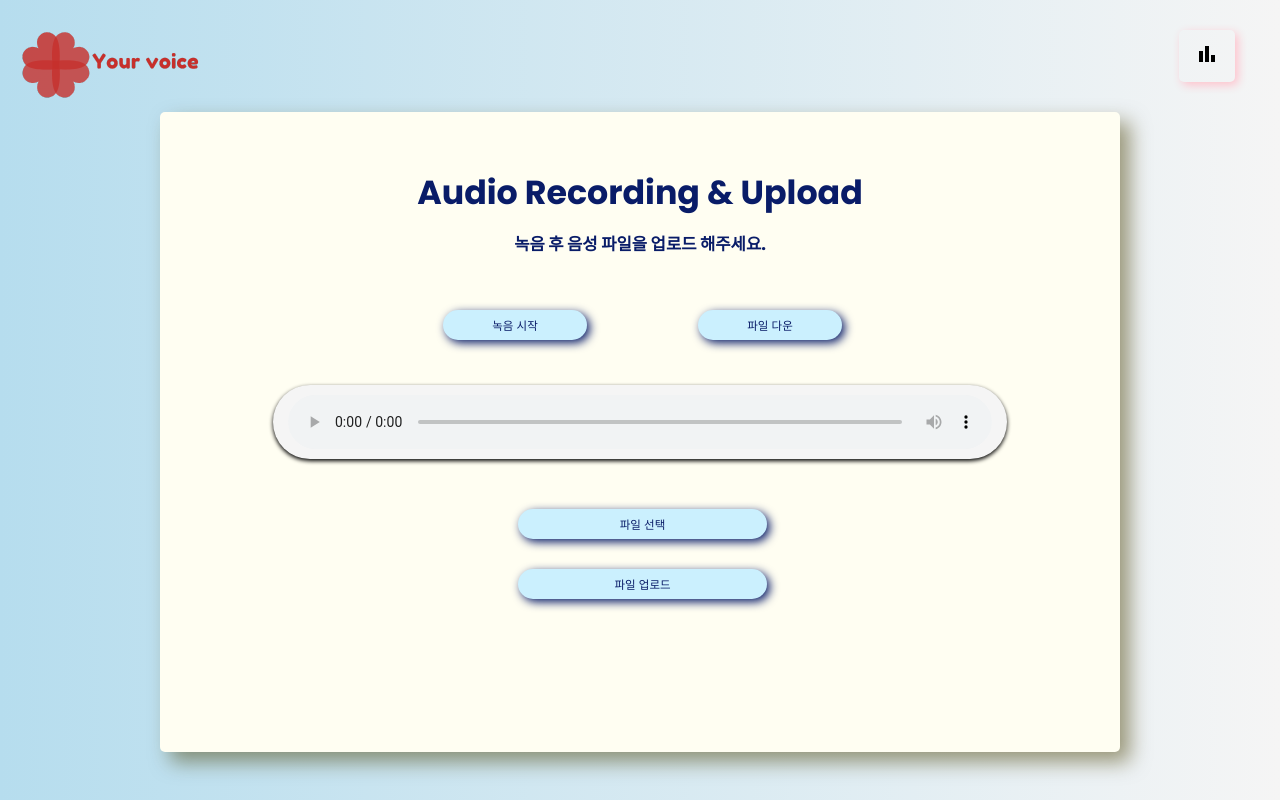
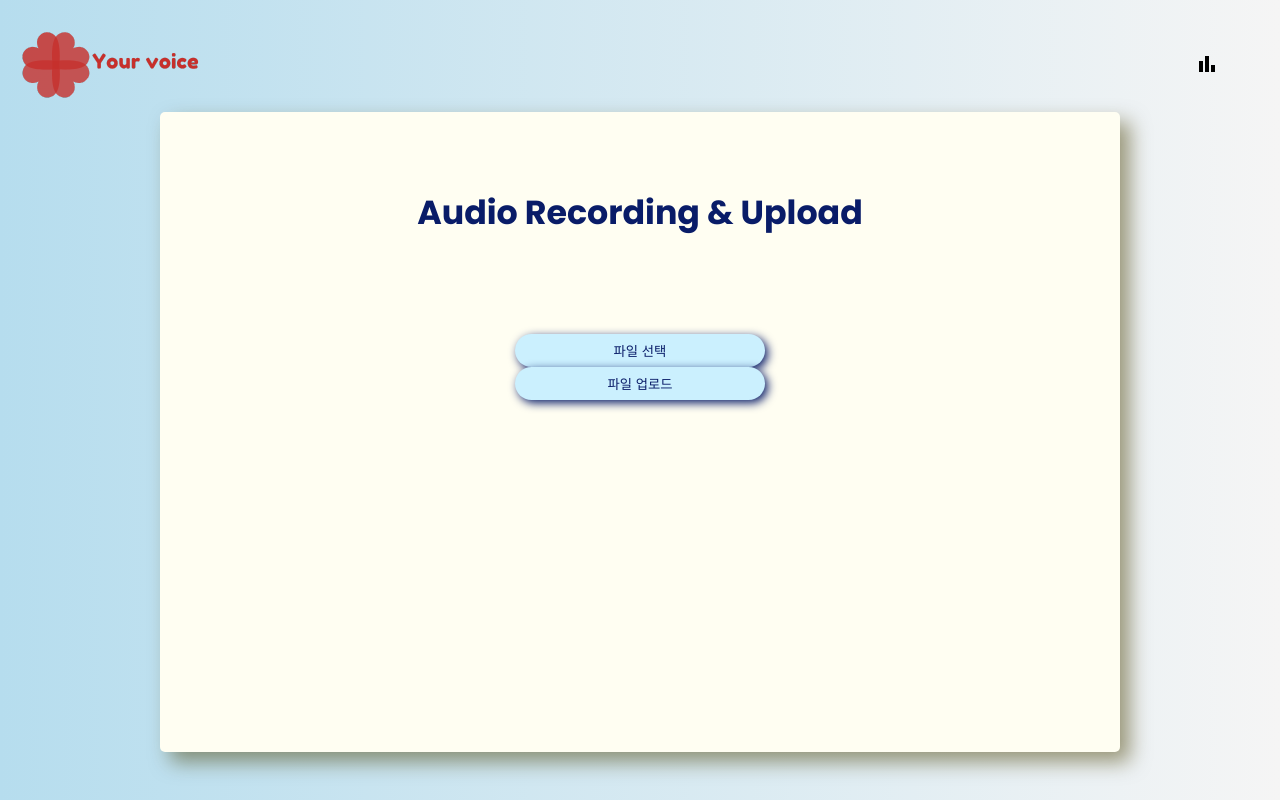
Before and after one commit to Soojong94/SilJeon, a React (Create React App) app in the folder your_voice/front/: page /coughUd in a window 1280 px wide. Built offline with nearby package versions, Linux system fonts and the light colour scheme.

Commit message:
호호커밋

```diff
--- a/your_voice/front/src/my_page/my_page.css
+++ b/your_voice/front/src/my_page/my_page.css
@@ -69,7 +69,7 @@ body {
   margin: auto;
 }
 
-button {
+/* button {
   margin: 5px 5px 25px 10px;
   padding: 1% 3%;
   background-color: rgb(203, 240, 254);
@@ -88,7 +88,7 @@ button {
 
   box-shadow: 3px 3px 10px;
 
-}
+} */
 
 button:hover {
   background-color: transparent;
--- a/your_voice/front/src/upload2/bothload.css
+++ b/your_voice/front/src/upload2/bothload.css
@@ -28,9 +28,10 @@
 
 .udH1 {
 
+
     color: rgb(9, 28, 104);
     font-size: 2.6vw;
-    margin: 30px 0 10px 0;
+    margin: 50px 0 10px 0;
 }
 
 .udh2 {
@@ -56,7 +57,7 @@
 }
 .input-container{
 
-    margin-top: 4%;
+    margin-top: 10%;
     display: flex;
 
     align-items: center;
@@ -73,7 +74,12 @@
 
 
 }
+.selectedfileName{
 
+    color: rgb(9, 28, 104);
+    font-size: 1vw;
+
+}
 .error-message {
     color: rgb(98, 6, 6);
     font-weight: bold;
@@ -89,26 +95,12 @@
     border-radius: 5vw;
     font-size: 0.9wv;
     width: 26%;
-
     color: rgb(9, 28, 104);
     box-shadow: 3px 3px 10px;
 
 }
 
-.record-btn,.btnUd {
 
-    background-color: rgb(203, 240, 254);
-    border: none;
-    padding: 7px 15px;
-    cursor: pointer;
-    border-radius: 5vw;
-    font-size: 0.9vw;
-    width: 15%;
-
-    color: rgb(9, 28, 104);
-    box-shadow: 3px 3px 10px;
-
-}
 
 .record-btn:hover,
 .inputbtn:hover,
--- a/your_voice/front/src/upload2/coughUd.jsx
+++ b/your_voice/front/src/upload2/coughUd.jsx
@@ -1,86 +1,17 @@
 import React, { useState, useRef } from 'react';
 import { useNavigate } from 'react-router-dom';
-import Recorder from 'recorder-js';
-import WavEncoder from 'wav-encoder';
 import './bothload.css';
 import MenuBar from '../Route/menu';
 
 const CoughUd = () => {
     const [selectedFile, setSelectedFile] = useState(null);
-    const [audioBlob, setAudioBlob] = useState(null);
-    const [recording, setRecording] = useState(false);
-    const [recorder, setRecorder] = useState(null);
     const [message, setMessage] = useState('');
     const inputBtn = useRef(null);
-    const audioRef = useRef(null);
-    const timerRef = useRef(null);
-    const audioContextRef = useRef(new (window.AudioContext || window.webkitAudioContext)());
     const navigate = useNavigate();
 
     const handleFileChange = (event) => {
-        setSelectedFile(event.target.files[0]);
-    };
-
-    const startRecording = async () => {
-        setMessage('');
-        try {
-            const stream = await navigator.mediaDevices.getUserMedia({ audio: true });
-            const audioContext = new (window.AudioContext || window.webkitAudioContext)();
-            const workletNode = audioContext.createScriptProcessor(4096, 1, 1);
-            workletNode.connect(audioContext.destination);
-            const newRecorder = new Recorder(audioContext, {
-                workletNode: workletNode
-            });
-
-            newRecorder.init(stream);
-            newRecorder.start().then(() => {
-                setRecording(true);
-                setRecorder(newRecorder);
-
-
-            });
-        } catch (err) {
-            console.error('음성 녹음 중 오류가 발생했습니다:', err);
-            alert('음성 녹음 중 오류가 발생했습니다.');
-        }
-    };
-
-    const stopRecording = async () => {
-        if (recorder && recording) {
-            try {
-                const { buffer } = await recorder.stop();
-                const wavData = await WavEncoder.encode({
-                    sampleRate: audioContextRef.current.sampleRate,
-                    channelData: buffer
-                });
-                const wavBlob = new Blob([new DataView(wavData)], { type: 'audio/wav' });
-                setAudioBlob(wavBlob);
-                const audioURL = URL.createObjectURL(wavBlob);
-                audioRef.current.src = audioURL;
-
-            } catch (err) {
-                console.error('녹음 중지 오류가 발생했습니다:', err);
-                alert('녹음 중지 오류가 발생했습니다.');
-            } finally {
-                setRecording(false);
-                clearTimeout(timerRef.current);
-            }
-        }
-    };
-
-    const downloadAudio = () => {
-        if (audioBlob) {
-            const url = URL.createObjectURL(audioBlob);
-            const a = document.createElement('a');
-            a.style.display = 'none';
-            a.href = url;
-            a.download = 'recorded_audio.wav';
-            document.body.appendChild(a);
-            a.click();
-            URL.revokeObjectURL(url);
-            setMessage('');
-        } else {
-            setMessage('녹음 파일이 없습니다.');
+        if (event.target.files.length > 0) {
+            setSelectedFile(event.target.files[0]);
         }
     };
 
@@ -98,17 +29,10 @@ const CoughUd = () => {
             <div className='up_box'>
                 {message && <p className='message'>{message}</p>}
                 <h1 className='udH1'>Audio Recording & Upload</h1>
-                <h2 className='udh2'>녹음 후 음성 파일을 업로드 해주세요.</h2>
-                <div className="record-container">
-                    <button className='record-btn' onClick={recording ? stopRecording : startRecording}>
-                        {recording ? '녹음 중지' : '녹음 시작'}
-                    </button>
-                    <button className='btnUd' onClick={downloadAudio} disabled={!audioBlob}>파일 다운</button>
-                </div>
-                <audio ref={audioRef} controls />
                 <div className="input-container">
                     <button className="inputbtn" onClick={() => inputBtn.current.click()}>파일 선택</button>
                     <input type="file" onChange={handleFileChange} ref={inputBtn} className="file-input" />
+                    {selectedFile && <p className='selectedfileName'>선택한 파일: {selectedFile.name}</p>}
                     <button className='inputbtn' onClick={navigateToLoadingPage} disabled={!selectedFile}>파일 업로드</button>
                 </div>
             </div>
```
